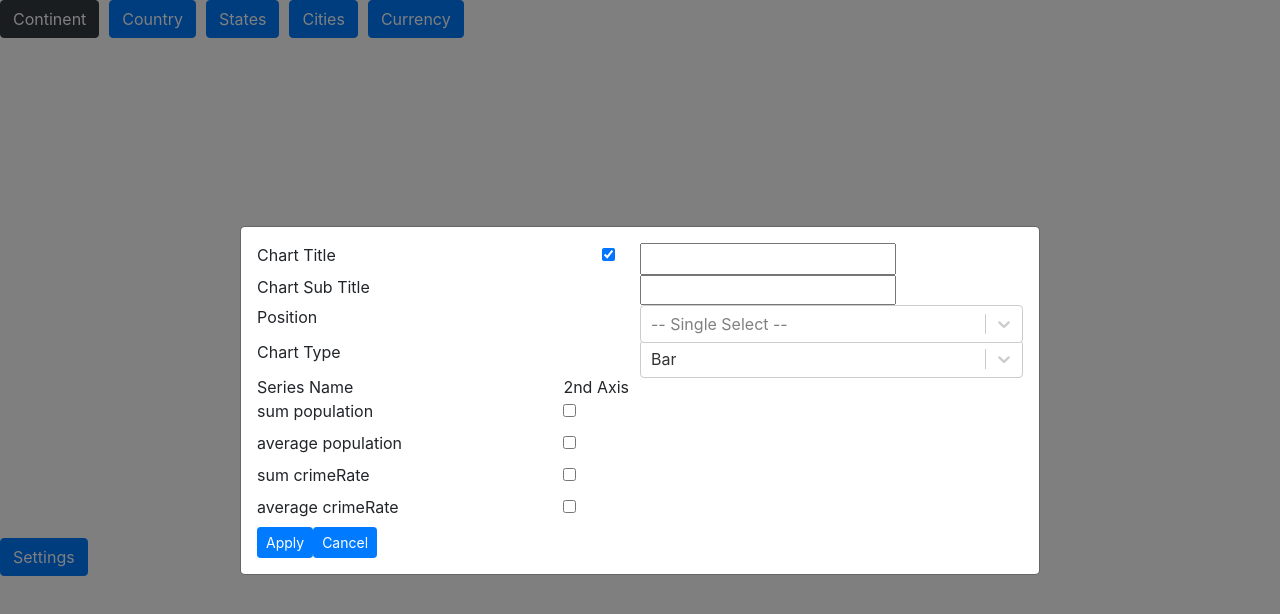
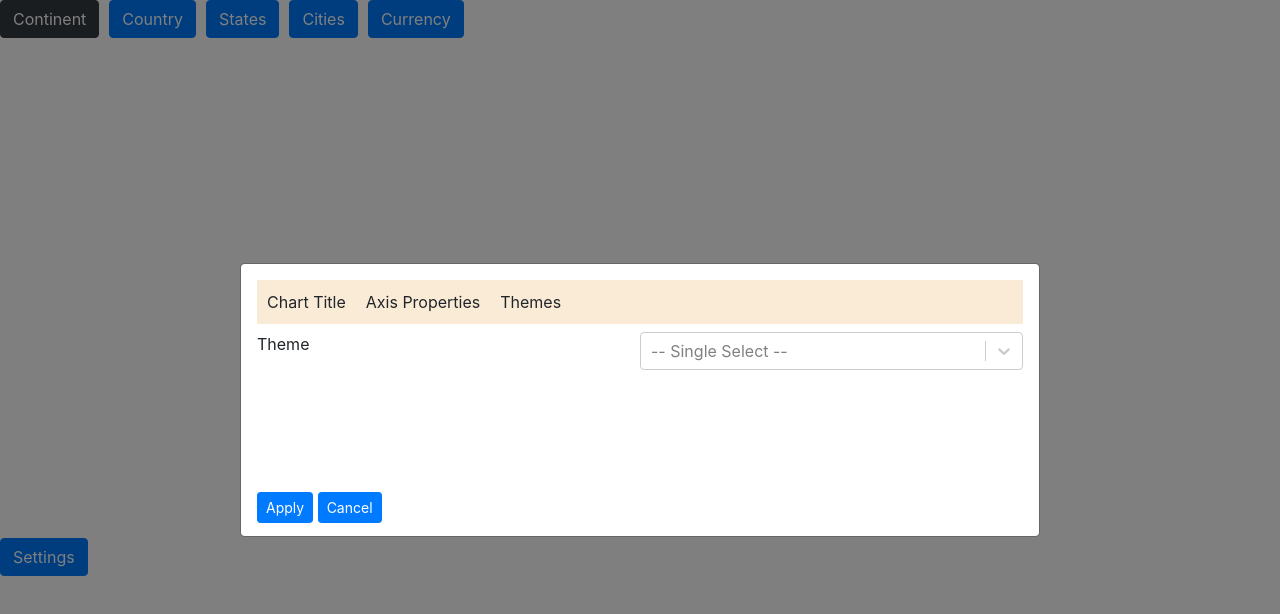
Before and after one commit to astrarudra/eChartGen, a React app: page / in a window 1280 px wide. Both pictures are taken after a click on the element "Settings". Shown: the top 614 px of the page. Built offline with nearby package versions, Linux system fonts and the light colour scheme.

Commit message:
Added check boxes and enabling disabling on selection

```diff
--- a/src/components/ChartSettingsModal.jsx
+++ b/src/components/ChartSettingsModal.jsx
@@ -3,7 +3,7 @@ import React, { Component } from "react";
 import { ModalBody } from 'reactstrap';
 import _ from 'lodash'
 
-import { CHART_LIST , METRIC , BAR , CHART_CUSTOM_LIST , POS_LIST } from '../utilities/functions'
+import { CHART_LIST, METRIC, BAR, CHART_CUSTOM_LIST, POS_LIST } from '../utilities/functions'
 import SelectDD from './SelectDD';
 
 const Checkbox = ({ styleName, title, isChecked, onChange, style, prefix, returnObj }) => (
@@ -24,6 +24,7 @@ export default class FieldSettingsModal extends Component {
         super()
         var { chart } = props;
         this.state = _.cloneDeep(chart)
+
     }
 
     apply = () => {
@@ -31,47 +32,48 @@ export default class FieldSettingsModal extends Component {
     }
 
     changeSettings = (selected, property) => {
-        console.log(selected,"check selected");
-        // if(property==="position"){
-        //     this.props.getTitlePosition(selected.value)
-        // }
+        console.log(selected, property, "selected, propertyselected, property");
         var { settings } = this.state
         settings[property] = selected
-        this.setState({settings})
+        this.setState({ settings })
     }
-
-    // getTitlePosition = (selected, property) =>{
-    //     console.log(selected,"check o for props");
-    //     var { settings } = this.state
-    //     settings[property] = selected
-    //     this.setState({settings})
-    // }
 
     customSettings = (selected, o) => {
         var { fields } = this.state
         var selectedField = fields.filter(metric => metric.value === o.metric)[0]
         selectedField.fieldProp.chart[o.aggregate] = selected
-        this.setState({fields})
+        this.setState({ fields })
     }
 
     axisSettings = (checked, o) => {
         var { fields } = this.state
         var selectedField = fields.filter(metric => metric.value === o.metric)[0]
         selectedField.fieldProp.yAxis[o.aggregate] = checked
-        this.setState({fields})
+        this.setState({ fields })
     }
 
-    render(){
-        var { chartSettings , toggle } = this.props;
-        // var alignTitle=[
-        //                 {label:"Left", value:"-webkit-left" },
-        //                 {label:"Center", value:"-webkit-center" },
-        //                 {label:"Right", value:"-webkit-right" }
-        //                ]
+    setPage = (o) => {
+        this.setState({ route: o })
+    }
+    changeMainSettings = (m, pm, t, pt, st, pst) => {
+        this.changeSettings(m, pm);
+        this.changeSettings(t, pt);
+        this.changeSettings(st, pst);
 
-        var { settings , fields } = this.state
-        var { type , position , title , subtitle, isTitle } = settings
-        console.log(settings,"settings in clg cc");
+    }
+
+
+    render() {
+        var { chartSettings, toggle } = this.props;
+        var { settings, fields, route } = this.state
+        var { type, position, title, backGroundColor, subtitle, isSubTitle = true, isTitle = true, isMainTitle = isSubTitle || isTitle, fontTitle, fontSubtitle } = settings
+        // console.log(settings, fields, "settings in clg cc");
+        var colorList = [
+            { label: "None", value: "none" },
+            { label: "Lightgery", value: "lightgrey" },
+            { label: "Green", value: "green" },
+            { label: "Yellow", value: "yellow" },
+            { label: "Light Blue", value: "lightblue" }]
 
         var AGG_LIST = []
         var metricList = _.filter(fields, o => o.ddField === METRIC)
@@ -80,70 +82,122 @@ export default class FieldSettingsModal extends Component {
             metric.aggregator.forEach(aggregate => {
                 var selected = metric.fieldProp.chart[aggregate] ? metric.fieldProp.chart[aggregate] : CHART_CUSTOM_LIST[0]
                 var yAxis = metric.fieldProp.yAxis[aggregate] ? metric.fieldProp.yAxis[aggregate] : false
-                var o = {label: aggregate + " " + metric.value , metric: metric.value, aggregate: aggregate, selected: selected, yAxis}
+                var o = { label: aggregate + " " + metric.value, metric: metric.value, aggregate: aggregate, selected: selected, yAxis }
                 AGG_LIST.push(o)
             })
         })
-
-        return (
-            <ModalBody> {/* Popup div here */}
-                <div>
-                    <div className="m-t-10">
+        var TitlePage = <div>
+            <div className="d-flex"> <Checkbox title="" styleName="default"
+                onChange={() => this.changeMainSettings(!isMainTitle, "isMainTitle", !isMainTitle, "isTitle", !isMainTitle, "isSubTitle")}
+                isChecked={isMainTitle} />Chart Title</div>
+            <div style={{ pointerEvents: !isMainTitle ? "none" : null }}><div className="m-t-10">
                 <div className="d-flex">
-                                <div style={{width: '45%'}}>Chart Title </div>
-                                <div style={{width: '5%'}}><Checkbox title="" styleName="default" onChange={() => this.changeSettings(!isTitle, "isTitle")} isChecked={isTitle} /></div>
+                    <div style={{ width: '45%' }}>Title </div>
+                    <div style={{ width: '5%' }}><Checkbox title="" styleName="default" onChange={() => this.changeSettings(!isTitle, "isTitle")} isChecked={isTitle} /></div>
                     <input
                         value={title}
-                                    onChange={(e)=> this.changeSettings(e.target.value, "title")}>
-                                </input>
-                                {/* <div style={{width: '25%', height:"10px", zIndex:16}}><SelectDD data={alignTitle} onChange={(o) => this.getTitlePosition(o, "position")} selected={position}/></div> */}
-                        </div>
-                    </div>
-                    <div className="m-t-10">
-                        <div className="d-flex">
-                                <div style={{width: '50%'}}>Chart Sub Title</div>
-                                <input
-                                    value={subtitle}
-                                    onChange={(e)=> this.changeSettings(e.target.value, "subtitle")}>
+                        onChange={(e) => this.changeSettings(e.target.value, "title")}>
                     </input>
                 </div>
             </div>
                 <div className="m-t-10">
                     <div className="d-flex">
-                                <div style={{width: '50%'}}>Position</div>
-                                <div style={{width: '50%', zIndex:15}}><SelectDD data={POS_LIST} onChange={(o) => this.changeSettings(o, "position")} selected={position}/></div>
+                        <div style={{ width: '50%' }}>Title Font Size</div>
+                        <input
+                            type='number'
+                            value={fontTitle}
+                            onChange={(e) => this.changeSettings(e.target.value, "fontTitle")}>
+                        </input>
                     </div>
                 </div>
                 <div className="m-t-10">
                     <div className="d-flex">
-                                <div style={{width: '50%'}}>Chart Type</div>
-                                <div style={{width: '50%', zIndex:12}}><SelectDD data={CHART_LIST} onChange={(o) => this.changeSettings(o, "type")} selected={type} isClearable={false} /></div>
+                        <div style={{ width: '45%' }}>Sub Title</div>
+                        <div style={{ width: '5%' }}><Checkbox title="" styleName="default" onChange={() => this.changeSettings(!isSubTitle, "isSubTitle")} isChecked={isSubTitle} /></div>
+                        <input
+                            value={subtitle}
+                            onChange={(e) => this.changeSettings(e.target.value, "subtitle")}>
+                        </input>
+                    </div>
+                </div>
+                <div className="m-t-10">
+                    <div className="d-flex">
+                        <div style={{ width: '50%' }}>Sub Title Font Size</div>
+                        <input
+                            type='number'
+                            value={fontSubtitle}
+                            onChange={(e) => this.changeSettings(e.target.value, "fontSubtitle")}>
+                        </input>
                     </div>
                 </div>
 
-                    <div>
                 <div className="m-t-10">
                     <div className="d-flex">
-                                    <div style={{width: '40%'}}>Series Name</div>
-                                    <div style={{width: '20%'}}>2nd Axis</div>
-                                    {type.value === 'custom' ? <div style={{width: '40%'}}>Chart Type</div> : null}
+                        <div style={{ width: '50%' }}>Position</div>
+                        <div style={{ width: '50%', zIndex: 15 }}><SelectDD data={POS_LIST} onChange={(o) => this.changeSettings(o, "position")} selected={position} /></div>
+                    </div>
+                </div>
+            </div>
+        </div>
+
+
+
+        var axisPage = <div>
+            <div className="m-t-10">
+                <div className="d-flex">
+                    <div style={{ width: '50%' }}>Chart Type</div>
+                    <div style={{ width: '50%', zIndex: 12 }}><SelectDD data={CHART_LIST} onChange={(o) => this.changeSettings(o, "type")} selected={type} isClearable={false} /></div>
+                </div>
+            </div>
+
+            {type.value !== "pie" ? <div>
+                <div className="m-t-10">
+                    <div className="d-flex">
+                        <div style={{ width: '40%' }}>Series Name</div>
+                        <div style={{ width: '20%' }}>2nd Axis</div>
+                        {type.value === 'custom' ? <div style={{ width: '40%' }}>Chart Type</div> : null}
                     </div>
                 </div>
                 <div>
-                            {AGG_LIST.map((o,i) => {
+                    {AGG_LIST.map((o, i) => {
                         return (
                             <div className="d-flex">
-                                        <div style={{width: '40%'}}>{o.label}</div>
-                                        <div style={{width: '20%', zIndex:10-i}}><Checkbox title="" styleName="default" onChange={() => this.axisSettings(!o.yAxis, o)} isChecked={o.yAxis} /></div>
-                                        {type.value === 'custom' ? <div style={{width: '40%', zIndex:10-i}}><SelectDD data={CHART_CUSTOM_LIST} onChange={(selected) => this.customSettings(selected, o)} selected={o.selected} isClearable={false} /></div>: null}
+                                <div style={{ width: '40%' }}>{o.label}</div>
+                                <div style={{ width: '20%', zIndex: 10 - i }}><Checkbox title="" styleName="default" onChange={() => this.axisSettings(!o.yAxis, o)} isChecked={o.yAxis} /></div>
+                                {type.value === 'custom' ? <div style={{ width: '40%', zIndex: 10 - i }}><SelectDD data={CHART_CUSTOM_LIST} onChange={(selected) => this.customSettings(selected, o)} selected={o.selected} isClearable={false} /></div> : null}
                             </div>
                         )
                     })}
                 </div>
+            </div> : null}
+        </div>
+
+        var themePage = <div className="m-t-10">
+            <div className="d-flex">
+                <div style={{ width: '50%' }}>Theme</div>
+                <div style={{ width: '50%', zIndex: 14 }}><SelectDD data={colorList} onChange={(o) => this.changeSettings(o, "backGroundColor")} selected={backGroundColor} /></div>
             </div>
         </div>
+        var page = route === "title" ? TitlePage : route === "axis" ? axisPage : themePage
+        var classNameTitle = route === "title" ? "tab_button" + " tab_button_active" : "tab_button"
+        var classNameAxis = route === "axis" ? "tab_button" + " tab_button_active" : "tab_button"
+        var classNameTheme = route === "theme" ? "tab_button" + " tab_button_active" : "tab_button"
+        console.log(this.state, "state in chart settings");
+
+        return (
+            <ModalBody> {/* Popup div here */}
+                <div style={{height:"30vh"}}>
+                    <div className="main-tab d-flex">
+                        <div className={classNameTitle} onClick={this.setPage.bind(this, "title")}>Chart Title</div>
+                        <div className={classNameAxis} onClick={this.setPage.bind(this, "axis")}>Axis Properties</div>
+                        <div className={classNameTheme} onClick={this.setPage.bind(this, "theme")}>Themes</div>
+                    </div>
+                    <div style={{height:"1vh"}}></div>
+                    <div style={{height:"20vh"}}>{page}</div>
                     <div className="m-t-10">
+                    </div>
                     <div className="btn btn-sm btn-primary" onClick={this.apply}>Apply</div>
+                    <span style={{ width: "10px" }}> </span>
                     <div className="btn btn-sm btn-primary m-l-10" onClick={toggle}>Cancel</div>
                 </div>
             </ModalBody>
```
Lines whose indentation alone changed are shown as unchanged.
